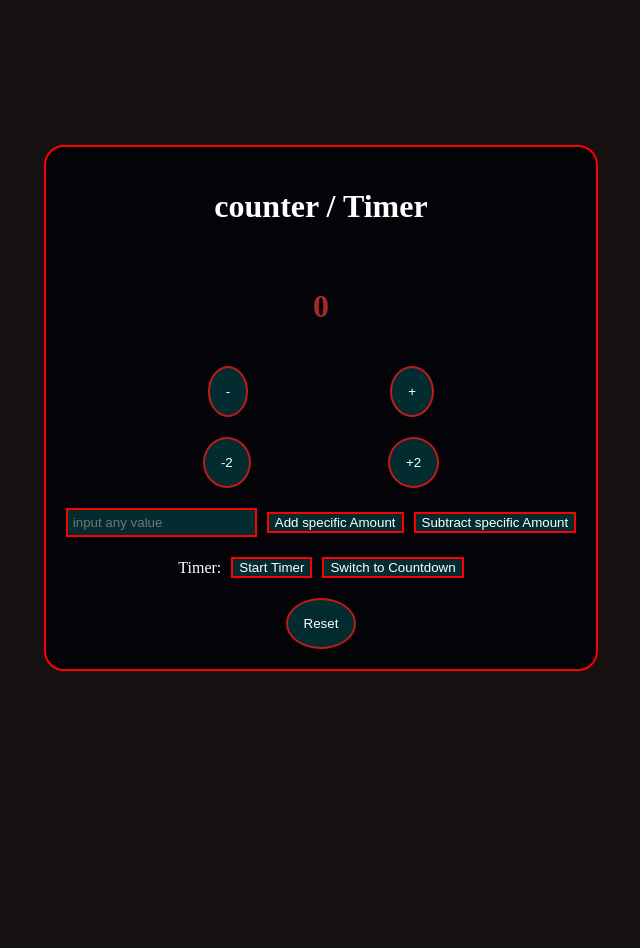
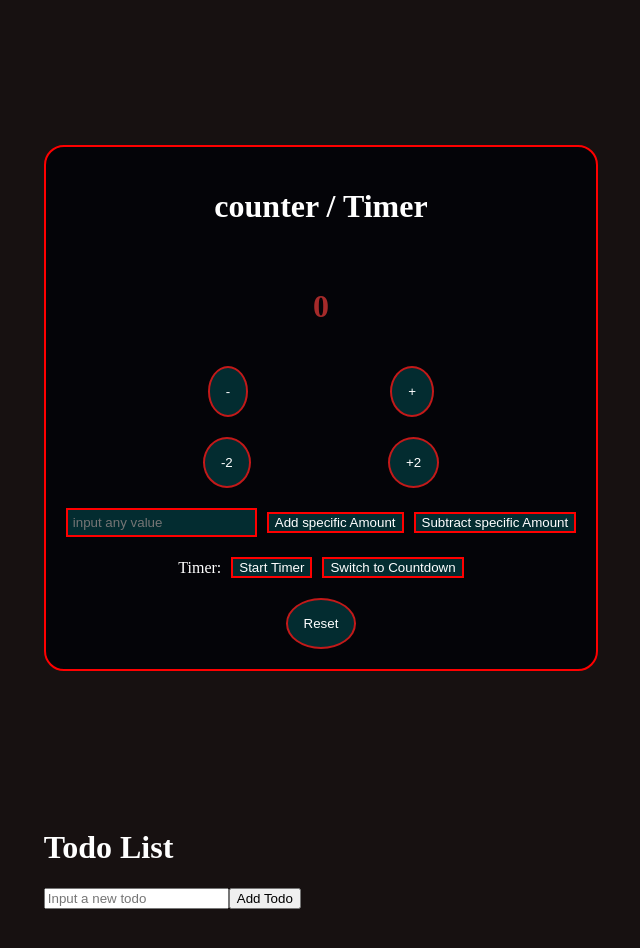
Before and after one commit to Mike-woub/react-beginner-projects, a React (Vite) app: page / in a window 1280 px wide. Shown: the top 948 px of the page, without its empty margins (319-959 px from the left). Before the commit the page ends 816 px from the top, so only its background shows below. Built offline with nearby package versions, Linux system fonts and the light colour scheme.

Commit message:
Todo Add functinality

```diff
--- a/src/App.jsx
+++ b/src/App.jsx
@@ -1,10 +1,12 @@
 import React from 'react'
 import Counter from './components/Counter'
+import Todo from './components/todo'
 
 const App = () => {
   return (
     <div>
       <Counter/>
+      <Todo/>
     </div>
   )
 }
--- a/src/components/Counter.jsx
+++ b/src/components/Counter.jsx
@@ -35,6 +35,7 @@ const Counter = () => {
 
     }
   return (
+   <div className='counter-container'>
     <div className='container'>
         <h1 className='heading'>counter / Timer</h1>
         <h1 className='number'>{count}</h1>
@@ -61,6 +62,7 @@ const Counter = () => {
 
         <button className='btn' onClick={() => setCount(0)}>Reset</button>
     </div>
+</div>
   )
 }
 
--- /dev/null
+++ b/src/components/Todo.jsx
@@ -0,0 +1,32 @@
+import React from 'react'
+import { useState } from 'react';
+
+const Todo = () => {
+    const [todos,setTodos]=useState([]);
+    const [newItem, setNewItem]=useState('');
+    const handleAdd=()=>{
+        if (newItem.trim() !== '')
+            {
+              setTodos([...todos,newItem]);
+              setNewItem('');
+            }
+    }
+
+
+  return (
+    <div className='todo-container'>
+        <div>
+             <h1 style={{color:'white'}}>Todo List</h1>
+            <input type="text" placeholder='Input a new todo' value={newItem} onChange={(e)=>setNewItem(e.target.value)} />
+            <button onClick={handleAdd}>Add Todo</button>
+        </div>
+        <div className='todos-container'>
+            <ul className=' '>{todos.map((todo, index)=>(
+                <li key={index}>{todo}</li>
+            ))}</ul>
+        </div>
+    </div>
+  )
+}
+
+export default Todo
--- a/styles.css
+++ b/styles.css
@@ -3,7 +3,13 @@ body{
     justify-content: center;
     align-items:center;
     background-color:rgb(23, 17, 17);
+    min-height: 100vh;
+}
+.counter-container{
+    display: flex;
     height: 100vh;
+    align-items: center;
+    justify-content: center;
 }
 .container{
     padding: 20px;
@@ -68,3 +74,12 @@ text-align: center;
     justify-content: space-around;
     align-items: center;
 }
+
+/*Todo list*/
+.todo-container{
+    min-height: 100vh;
+}
+.todo-ul{
+    list-style-type:disc;
+    color: white;
+}
```
